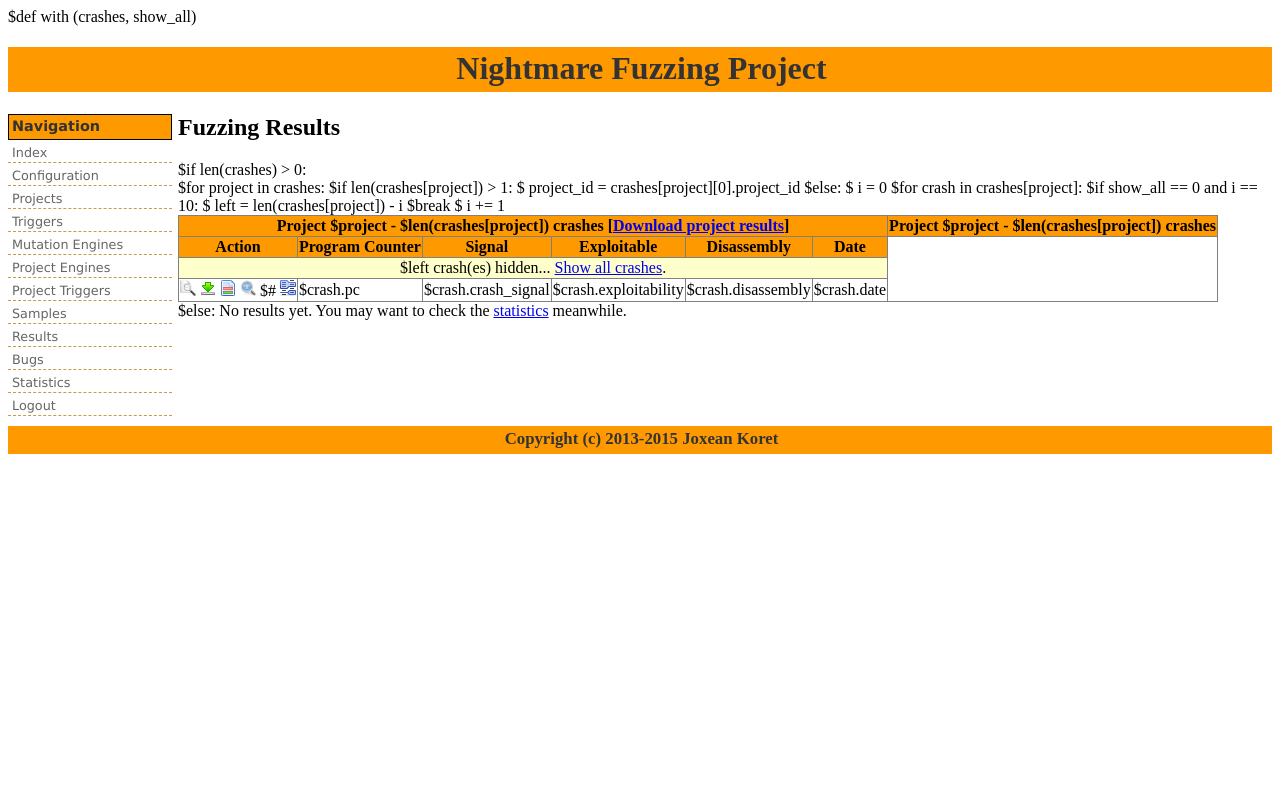
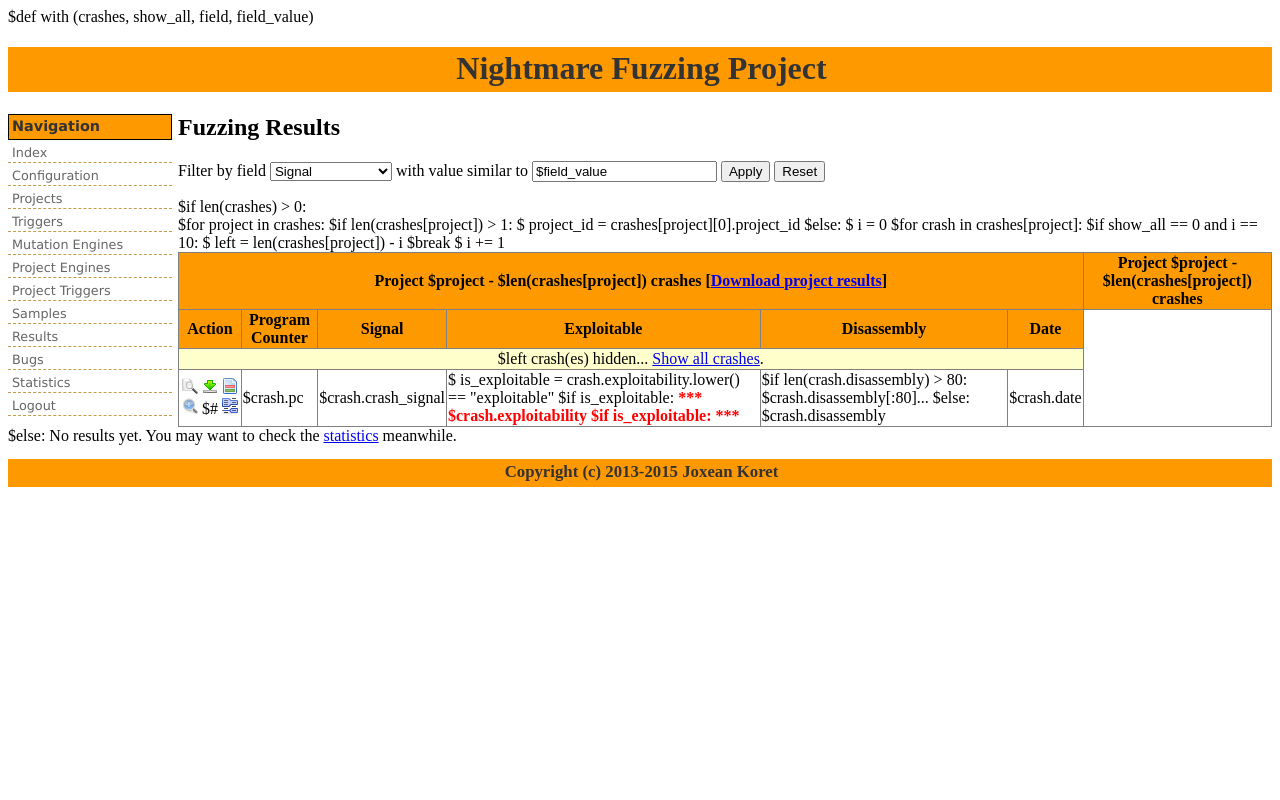
Before and after one commit to joxeankoret/nightmare, a Python web app: template runtime/templates/results.html in a window 1280 px wide. Run offline with Jinja, Linux system fonts and the light colour scheme; the template is opened without the code that fills it, so the values that code supplies are empty; some libraries are stand-ins or nearby versions.

Commit message:
Added filters in the crash results view

```diff
--- a/runtime/templates/results.html
+++ b/runtime/templates/results.html
@@ -1,9 +1,26 @@
-$def with (crashes, show_all)
+$def with (crashes, show_all, field, field_value)
 <html>
 <head>
 <link href="/static/nightmare.css" rel="stylesheet" type="text/css">
+<script>
+function filters() {
+  var idSelected = document.getElementById("idSelected");
+  selected = idSelected.value;
+  if ( selected != "" ) {
+    var idSelect = document.getElementById("idSelect");
+    var options = idSelect.options;
+    for ( i = 0; i < options.length; i++ ) {
+      if ( options[i].value == selected )
+        options[i].selected = "true";
+    }
+  }
+
+  // Reload every 60 seconds
+  setTimeout("location.reload()", 60000);
+}
+</script>
 </head>
-<body>
+<body onload="filters()">
 <div align="center">
 <h1>Nightmare Fuzzing Project</h1>
 </div>
@@ -27,6 +44,21 @@ $def with (crashes, show_all)
 <div id="content">
 <tr><td>
 <h2>Fuzzing Results</h2>
+<form name="fmFilter">
+  <label>Filter by field</label>
+  <input type="hidden" id="idSelected" value="$field">
+  <select name="field" id="idSelect">
+    <option value="crash_signal">Signal</option>
+    <option value="program_counter">Program counter</option>
+    <option value="disassembly">Disassembly</option>
+    <option value="exploitability">Exploitable</option>
+    <option value="date">Date</option>
+  </select>
+  <label for="fieldValue">with value similar to</label>
+  <input type="text" name="fieldValue" id="idFieldValue" value="$field_value">
+  <input type="submit" value="Apply">
+  <input type="button" value="Reset" onclick="javascript:window.location.href='/results';">
+</form>
 <table border="0">
   $if len(crashes) > 0:
     <table border="1" id="data">
@@ -52,7 +84,7 @@ $def with (crashes, show_all)
           $ left = len(crashes[project]) - i
           <tr>
             <td colspan="6" align="center">
-              $left crash(es) hidden... <a href="?show_all=1">Show all crashes</a>.
+              $left crash(es) hidden... <a href="?show_all=1&field=$field&fieldValue=$field_value">Show all crashes</a>.
             </td>
           </tr>
           $break
@@ -66,8 +98,20 @@ $def with (crashes, show_all)
           </td>
           <td>$crash.pc</td>
           <td>$crash.crash_signal</td>
-          <td>$crash.exploitability</td>
-          <td>$crash.disassembly</td>
+          <td>
+          $ is_exploitable = crash.exploitability.lower() == "exploitable"
+          $if is_exploitable:
+            <b><font color='red'>***
+          $crash.exploitability
+          $if is_exploitable:
+            ***</font></b>
+          </td>
+          <td>
+            $if len(crash.disassembly) > 80:
+              $crash.disassembly[:80]...
+            $else:
+              $crash.disassembly
+          </td>
           <td>$crash.date</td>
         </tr>
         $ i += 1
```
Also changed, not shown: runtime/nightmare_frontend.py (+17 -4 lines).
